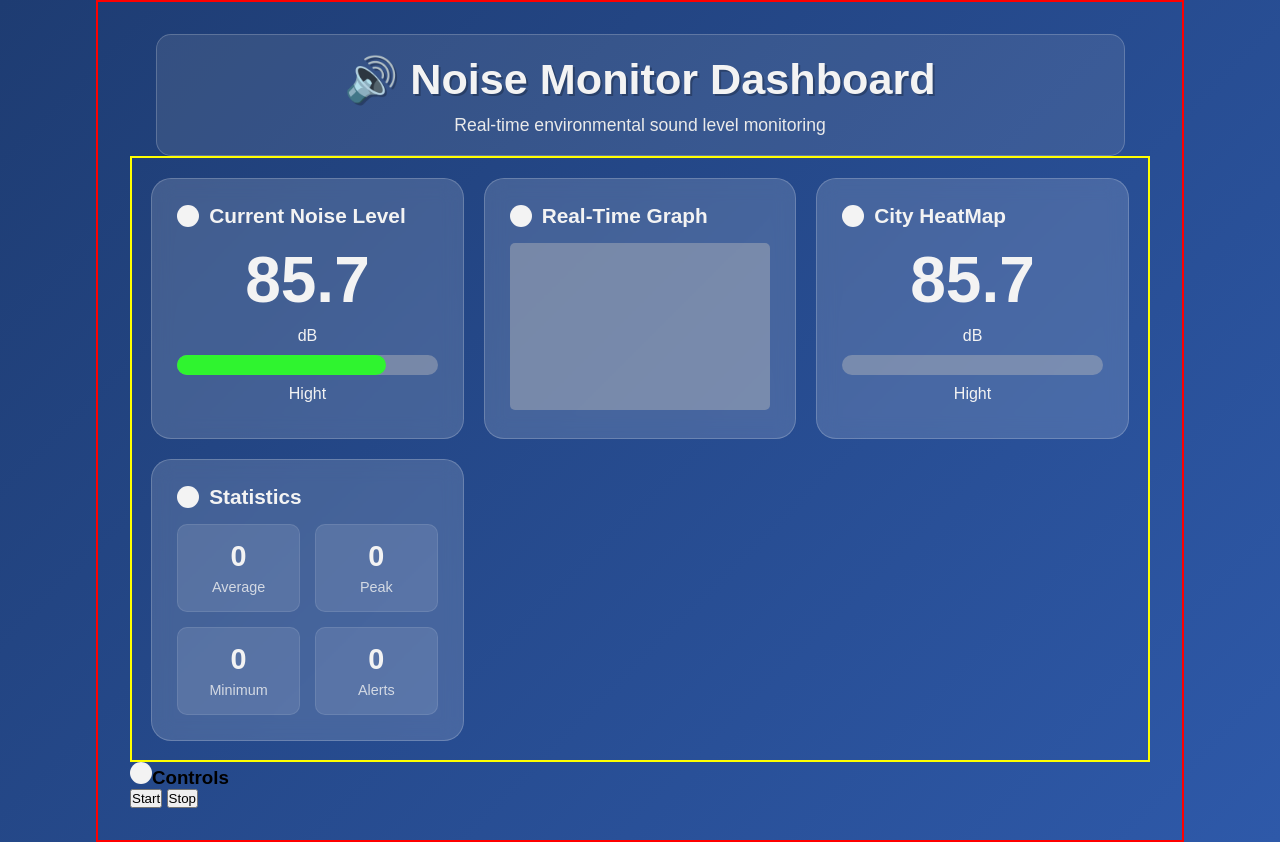
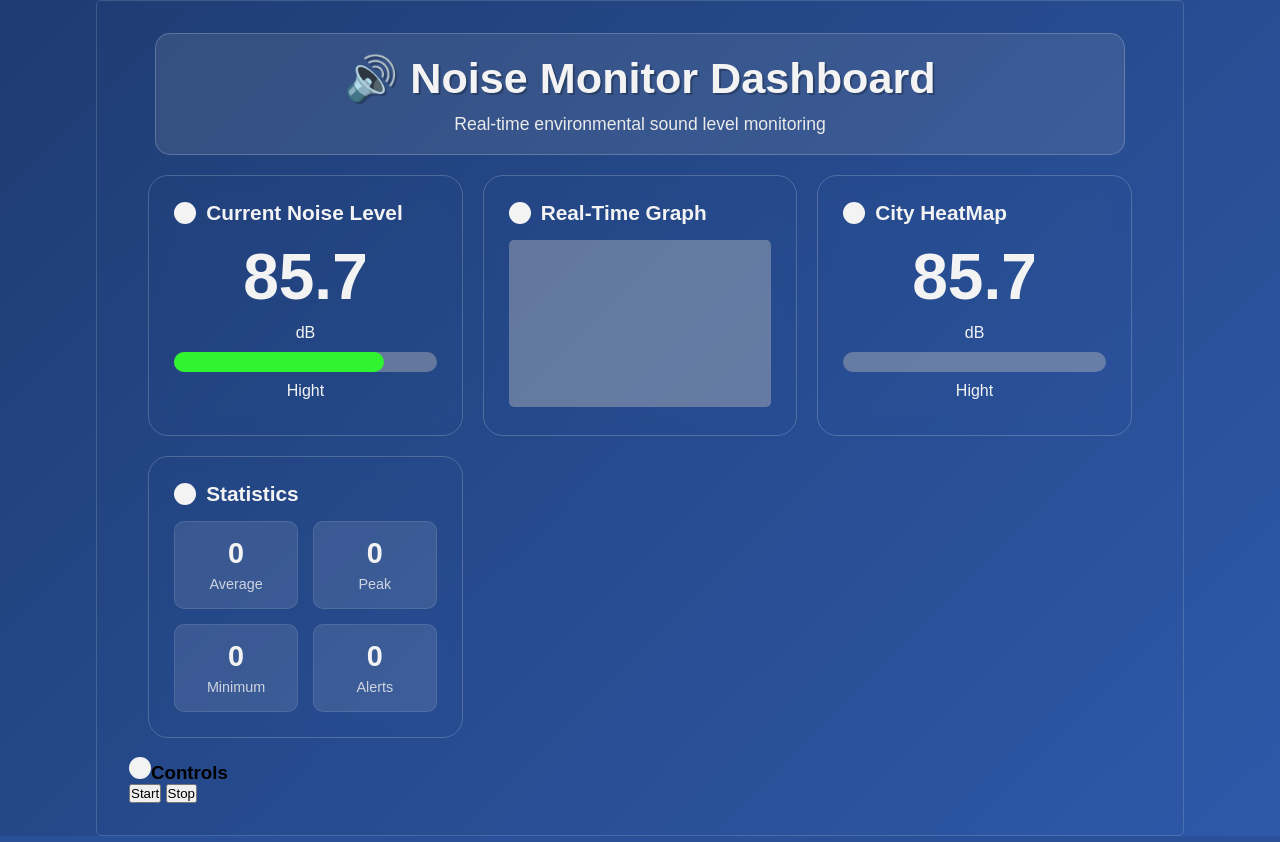
Before and after one commit to anas-qureshi-30/Noice-Monitor, a Flask app: page / in a window 1280 px wide. Run offline with Flask 3, Linux system fonts and the light colour scheme; a map, chart or similar area stays blank.

Commit message:
Improved UI

```diff
--- a/templates/index.html
+++ b/templates/index.html
@@ -20,7 +20,8 @@
             padding: 2rem;
             width: 85%;
             margin:auto;
-            border: 2px solid red;
+            border:0.2px solid rgba(255, 255, 255, 0.15);
+            border-radius: 5px;
         }
         .title{
             width: 95%;
@@ -48,13 +49,11 @@
         }
         .subContainer{
             display: grid;
-            border: 2px solid yellow;
             padding:1.2rem;
             grid-template-columns: repeat(3,1fr);
             gap: 20px;
         }
         .card{
-            background: rgba(255, 255, 255, 0.15);
             backdrop-filter: blur(10px);
             border-radius: 20px;
             padding: 25px;
```
